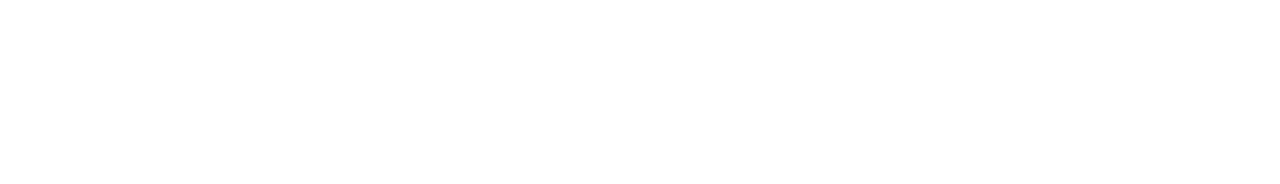
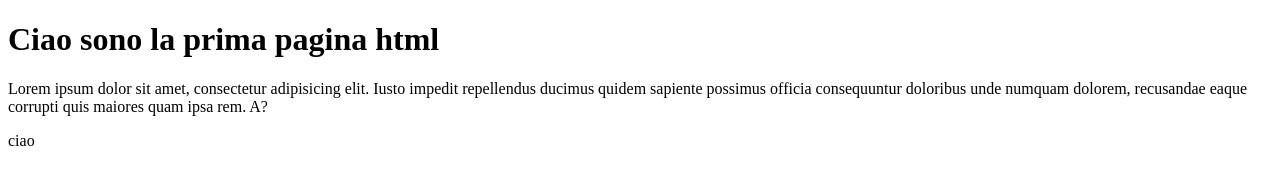
Before and after one commit to AlessioLibbi/html-examples, a plain HTML site: page index.html in a window 1280 px wide. Drawn offline with Linux system fonts and the light colour scheme.

Commit message:
Add:spiegazione_html

```diff
--- a/index.html
+++ b/index.html
@@ -8,5 +8,8 @@
 </head>
 <body>
 
+    <h1>Ciao sono la prima pagina html</h1>
+    <p>Lorem ipsum dolor sit amet, consectetur adipisicing elit. Iusto impedit repellendus ducimus quidem sapiente possimus officia consequuntur doloribus unde numquam dolorem, recusandae eaque corrupti quis maiores quam ipsa rem. A?</p>
+    <p>ciao</p>
 </body>
 </html>
```
